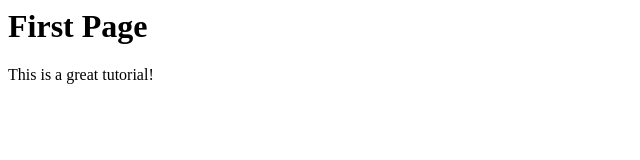
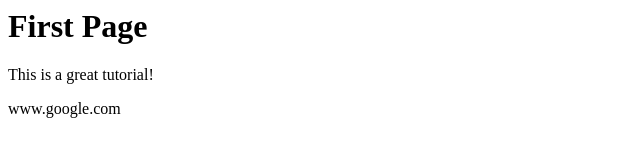
Before and after one commit to Jonathanvsnguyen/git-course, a plain HTML site: page index.html in a window 1280 px wide. Shown: the whole page, without its empty margins (0-640 px from the left). Drawn offline with Linux system fonts and the light colour scheme.

Commit message:
Changed the index file

```diff
--- a/index.html
+++ b/index.html
@@ -4,5 +4,5 @@
         <h1>First Page</h1>
         <p>This is a great tutorial!</p>
     </body>
-    <html></html>
+    <html>www.google.com</html>
 </html>
```
